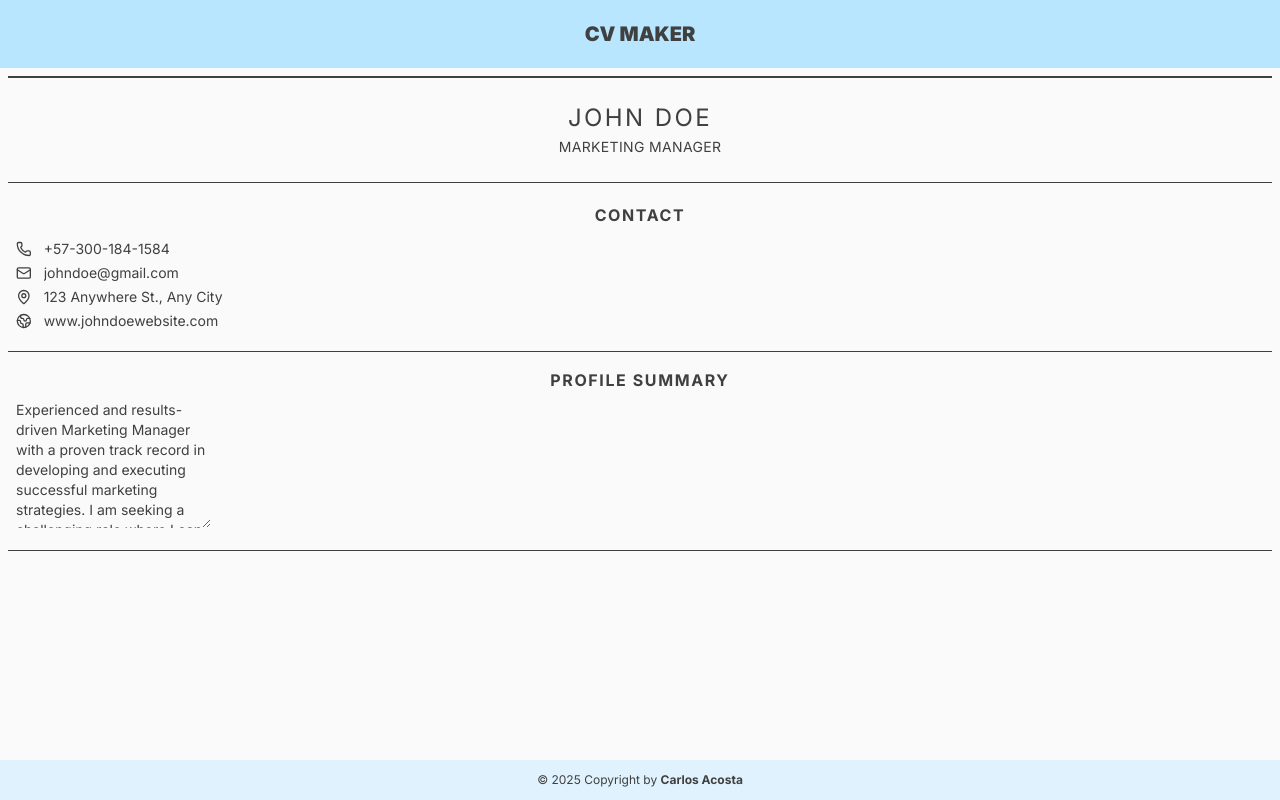
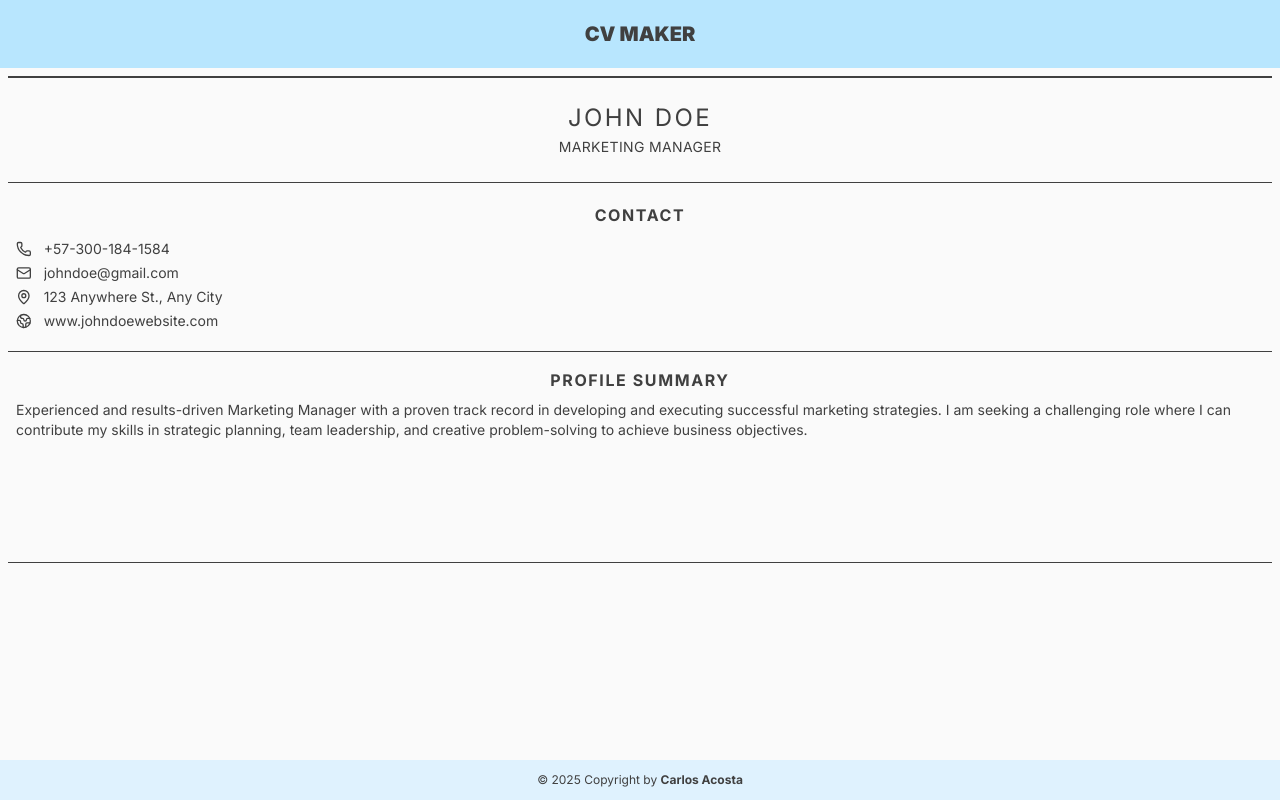
Before and after one commit to Carlosaac23/TOP-cv-application, a React (Vite) app: page / in a window 1280 px wide. Built offline with nearby package versions, Linux system fonts and the light colour scheme.

Commit message:
feat: add name property and full width to MultiLineEdit textareas

```diff
--- a/src/components/Form/Summary.jsx
+++ b/src/components/Form/Summary.jsx
@@ -13,9 +13,10 @@ export default function Summary() {
         Profile Summary
       </h2>
       <MultiLineEdit
+        name='Summary'
         value={summary}
         setValue={setSummary}
-        className={'max-h-32 overflow-y-auto text-sm'}
+        className={'w-full resize-none text-sm'}
       />
     </div>
   );
```
